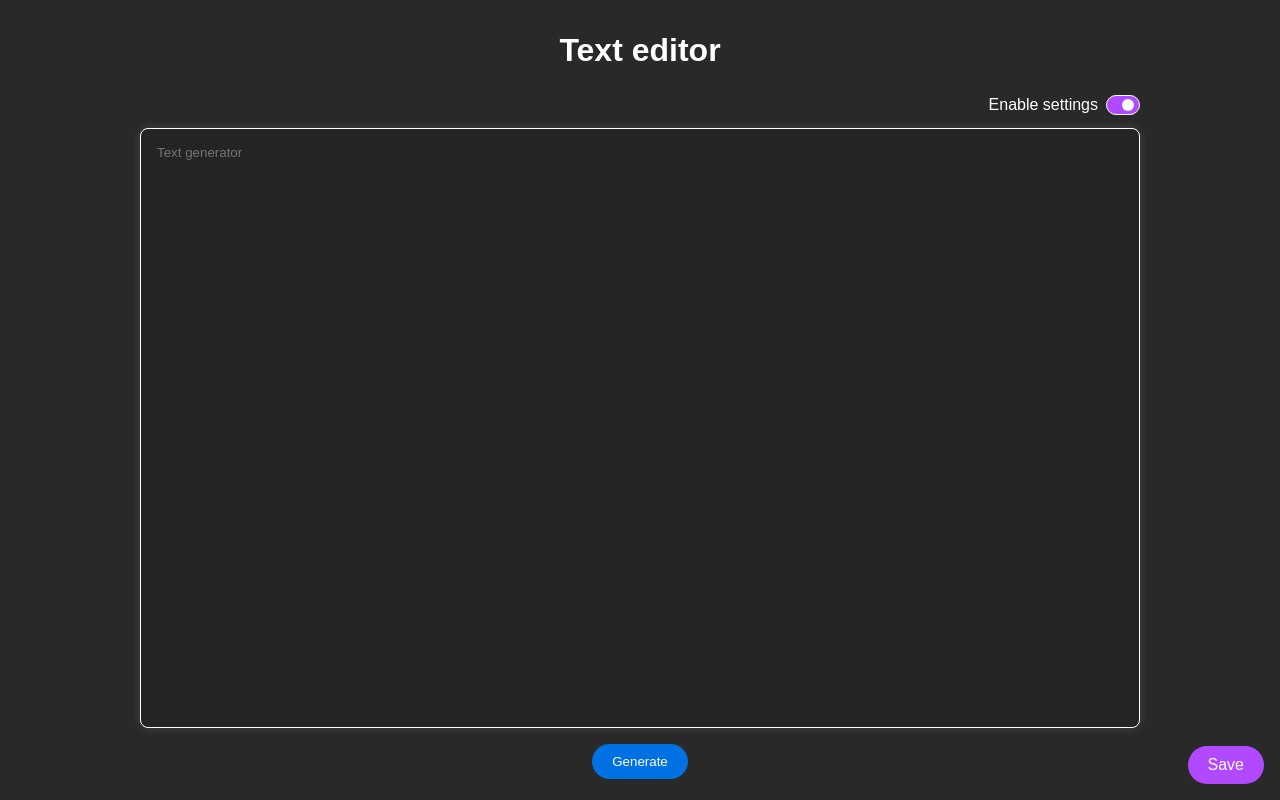
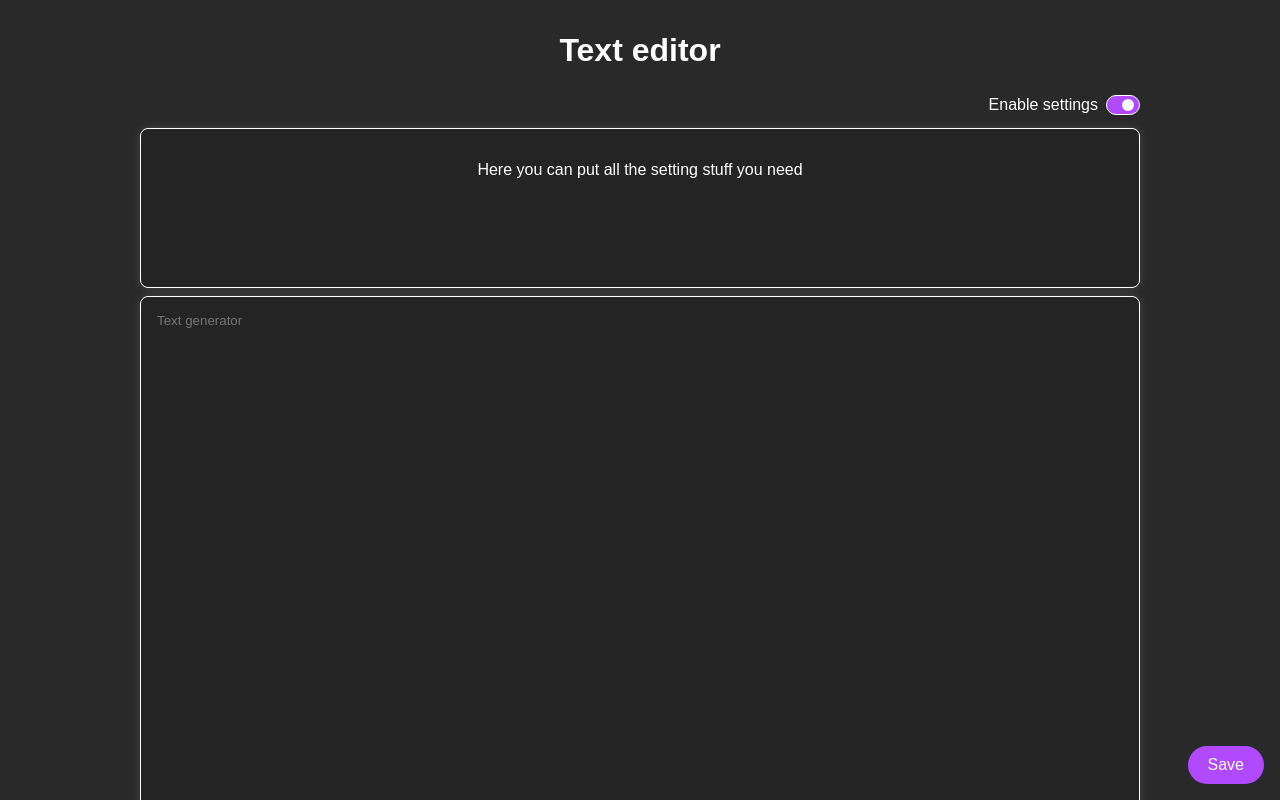
Before and after one commit to Mahonaki/react-app-text-editor, a React (Create React App) app: page / in a window 1280 px wide. Shown: the top 800 px of the page. Built offline with nearby package versions, Linux system fonts and the light colour scheme.

Commit message:
settings tab added

```diff
--- a/src/SettingsTab.js
+++ b/src/SettingsTab.js
@@ -1,8 +1,8 @@
-export function SettingsTab(props) {
+export function SettingsTab() {
     return (
         <>
-            <section className="settings-section">
-                <h1>Hiiii</h1>
+            <section id="settings-section">
+                <p>Here you can put all the setting stuff you need</p>
             </section>
         </>
     )
--- a/src/ToggleBtn.js
+++ b/src/ToggleBtn.js
@@ -1,30 +1,15 @@
-import { useState, useEffect } from "react";
+import { useState } from "react";
 import { SettingsTab } from "./SettingsTab";
-
 
 export const ToggleButton = ({ label, toggled, onClick }) => {
     const [isToggled, toggle] = useState(toggled);
 
-    useEffect(() => {
-        callback()
-    }, [])
-
     function callback() {
         toggle(!isToggled);
         onClick(!isToggled);
-        checkToggleStatus();
     };
 
-    function checkToggleStatus() {
     if (isToggled) {
-            return <SettingsTab />;
-        }
-        else {
-            return null;
-        }
-    }
-
-
         return (
             <>
                 <div className="toggle-wrapper">
@@ -34,7 +19,20 @@ export const ToggleButton = ({ label, toggled, onClick }) => {
                         <span className="slider"></span>
                     </label>
                 </div>
+                <SettingsTab />
             </>
+        )
+    }
+    else {
+        return (
+            <div className="toggle-wrapper">
+                <p className="toggle-title">{label}</p>
+                <label className="switch">
+                    <input className="toggle-input" type="checkbox" defaultChecked={isToggled} onClick={callback} />
+                    <span className="slider"></span>
+                </label>
+            </div>
         );
+    }
 
 };
--- a/src/styles.css
+++ b/src/styles.css
@@ -74,7 +74,7 @@ h1, p, #input {
 }
 
 /* input field styles */
-#input {
+#input, #settings-section {
     width: 100%;
     padding: 16px;
     box-sizing: border-box;
@@ -111,6 +111,9 @@ h1, p, #input {
 }
 
 /* settings section style */
-.settings-section {
-    display: block;
+#settings-section {
+    height: 160px;
 }
+#settings-section p {
+    text-align: center;
+}
```
Lines whose indentation alone changed are shown as unchanged.
